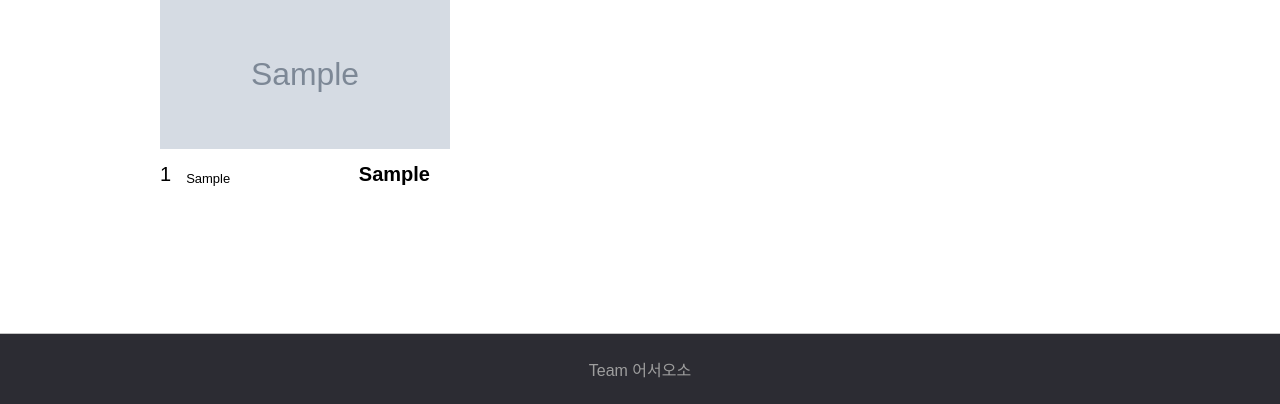
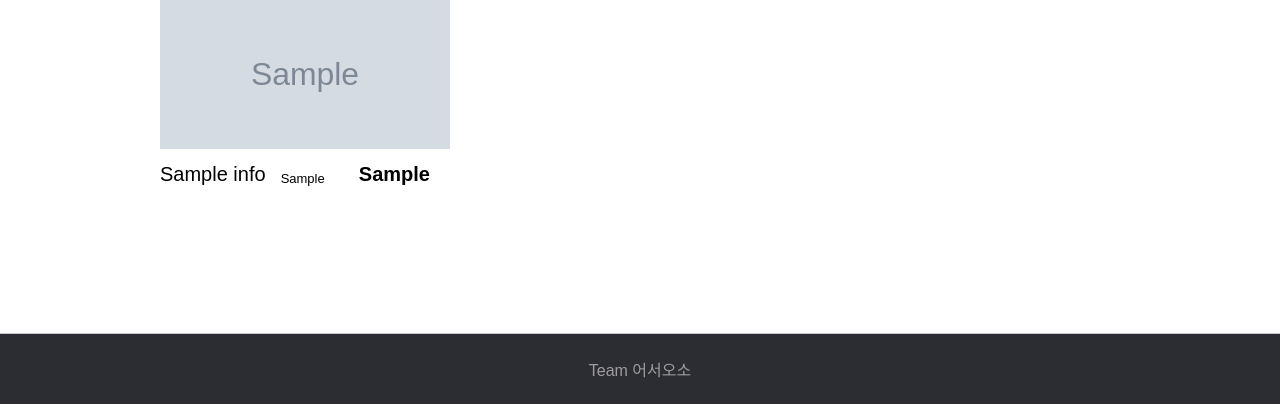
Before and after one commit to sohyu-na/shareat, a Flask app: template templates/index.html in a window 1280 px wide. Shown: the part 545-949 px from the top of the page. Run offline with Flask 2, Linux system fonts and the light colour scheme; the template is opened without the code that fills it: most values are stand-ins (such as "Sample title", 1, 10 or a date in 2020); grey boxes marked "Sample" are stand-in pictures; some libraries are stand-ins or nearby versions.

Commit message:
맛집 목록 카테고리별 정렬 시 에러 해결
에러 내용: 전체 카테고리 외의 카테고리 선택 시 맛집 목록에서 가게이름 출력 되지 않음

```diff
--- a/app.py
+++ b/app.py
@@ -44,12 +44,7 @@ def list_restaurants():
         return render_template("index.html", datas=data, total=count, limit=limit, page=page, page_count=math.ceil(count/9), category=category)
     else:
         count = len(data)
-
-       # if count <= limit:
-        #    data = dict(list(data.items())[count])
-        # else:
-        #   data = dict(list(data.items())[start_idx:end_idx])
-
+        data = dict(list(data.items())[start_idx:end_idx])
         page_count = len(data)
 
         return render_template("index.html", datas=data.items(), total=count, limit=limit, page=page, page_count=math.ceil(count/9), category=category)
--- a/database.py
+++ b/database.py
@@ -14,6 +14,7 @@ class DBhandler:
     # DB에 저장
     def insert_restaurant(self, name, data, img_path):
         restaurant_info = {
+            "store_name": data['store_name'],
             "store_phoneNum": data['store_phoneNum'],
             "store_addr": data['store_addr'],
             "store_site": data['store_site'],
--- a/templates/index.html
+++ b/templates/index.html
@@ -204,7 +204,7 @@
       <section>
         {% if total>0 %} {% for data in datas %}
         <div class="restaurant-item">
-          <a href="/detail-info/{{data[0]}}">
+          <a href="/detail-info/{{data[1].info.store_name}}">
             <div class="restaurant-item-box">
               <figure>
                 <img
@@ -214,7 +214,7 @@
                 <!-- <div class="">이미지</div> -->
               </figure>
               <figcaption>
-                <div class="restaurant-name">{{data[0]}}</div>
+                <div class="restaurant-name">{{data[1].info.store_name}}</div>
                 <div class="restaurant-category">
                   {{data[1].info.store_category}}
                 </div>
```
